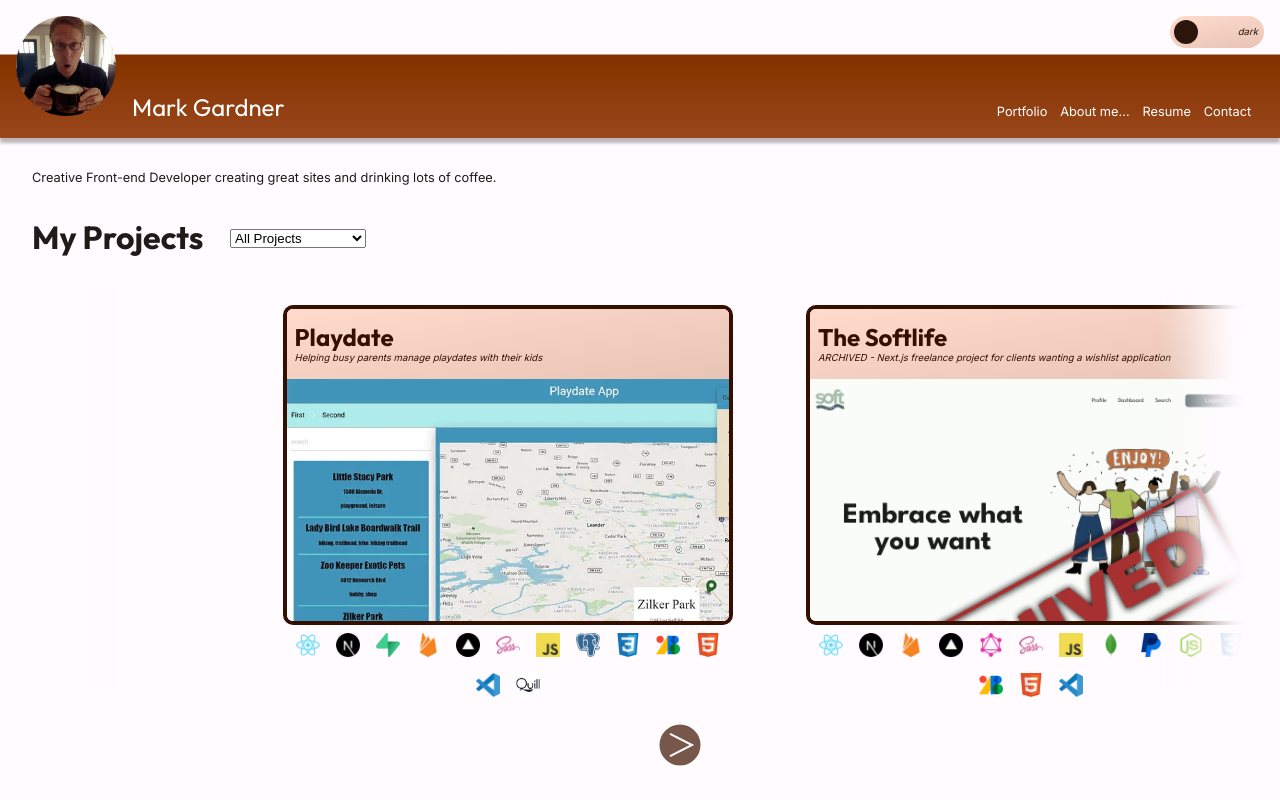
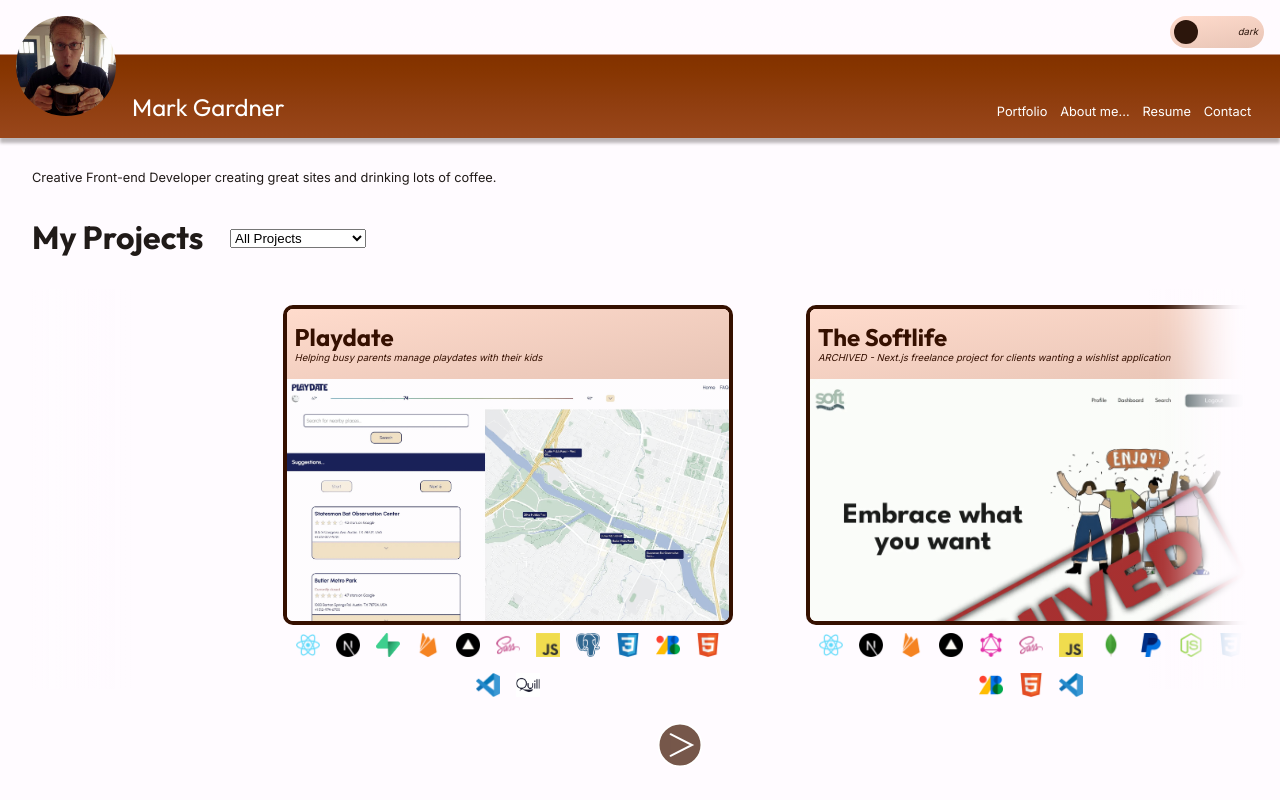
Before and after one commit to MarkGATX/DevPortfolio, a Next.js app: page / in a window 1280 px wide. Built offline with nearby package versions, Linux system fonts and the light colour scheme.

Commit message:
changed images in css for new playdate class

```diff
--- a/app/components/ProjectCard/projectCard.module.scss
+++ b/app/components/ProjectCard/projectCard.module.scss
@@ -180,6 +180,10 @@
     background-image: url(../../../public/images/Play_Date_porfolio_shot_v1.webp), linear-gradient(0deg, white 33%, grey 66%), url(../../../public/images/Play_Date_porfolio_shot_v1.webp);
 }
 
+.playdateV2 {
+    background-image: url(../../../public/images/playdate_map.webp), linear-gradient(0deg, white 33%, grey 66%), url(../../../public/images/playdate_map.webp);
+}
+
 .garden2 {
     background-image: url(../../../public/images/garden2_bg.webp), linear-gradient(0deg, white 33%, grey 66%), url(../../../public/images/garden2_bg.webp);
 
--- a/app/components/ProjectCardDesk/projectCardDesk.module.scss
+++ b/app/components/ProjectCardDesk/projectCardDesk.module.scss
@@ -156,7 +156,7 @@
 }
 
 .playdateV2 {
-    background-image: url(../../../public/images/playdate_map.webp), linear-gradient(0deg, white 33%, grey 66%), url(../../../public/images/Play_Date_porfolio_shot_v1.webp);
+    background-image: url(../../../public/images/playdate_map.webp), linear-gradient(0deg, white 33%, grey 66%), url(../../../public/images/playdate_map.webp);
 }
 
 .garden2 {
--- a/app/utils/projectData.js
+++ b/app/utils/projectData.js
@@ -1,7 +1,7 @@
 export const projectData = [
     {
         "title": "Playdate",
-        "displayClass": "playdate",
+        "displayClass": "playdateV2",
         "type": "dev",
         "livePath": "https://playdate-v2.vercel.app/",
         "desc": "Helping busy parents manage playdates with their kids",
```
